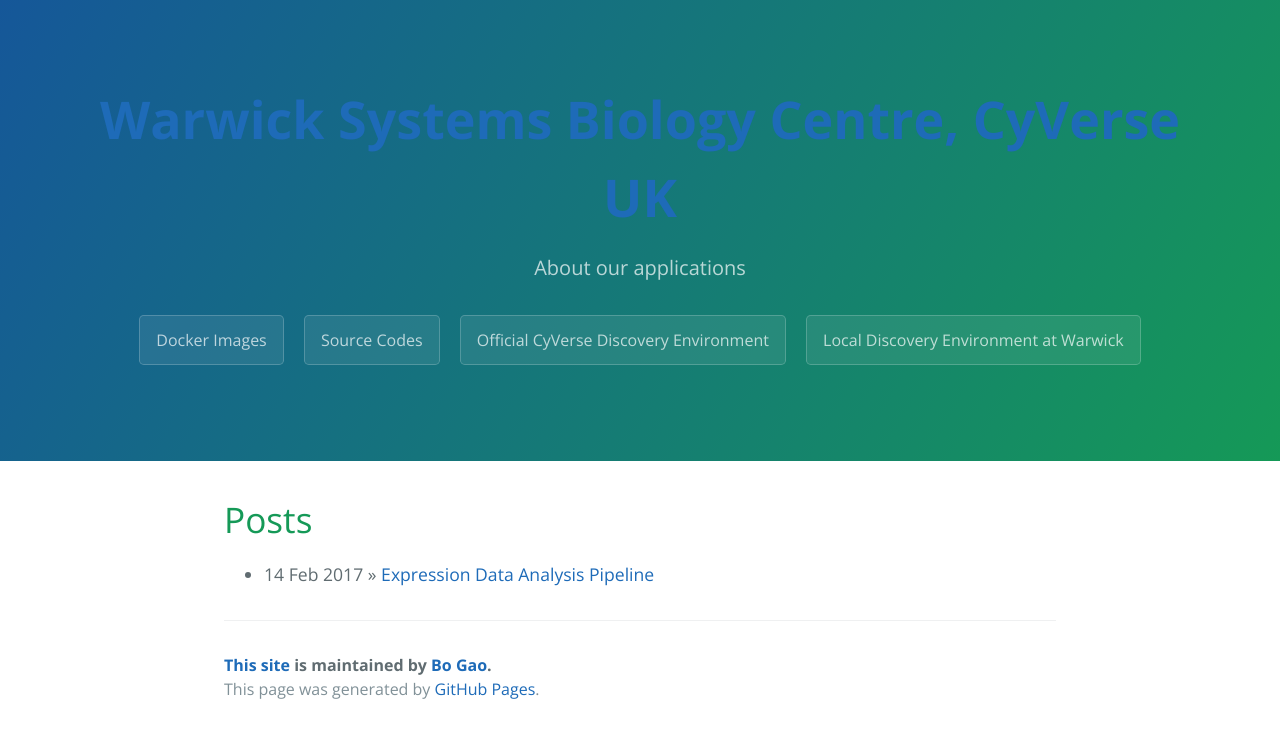
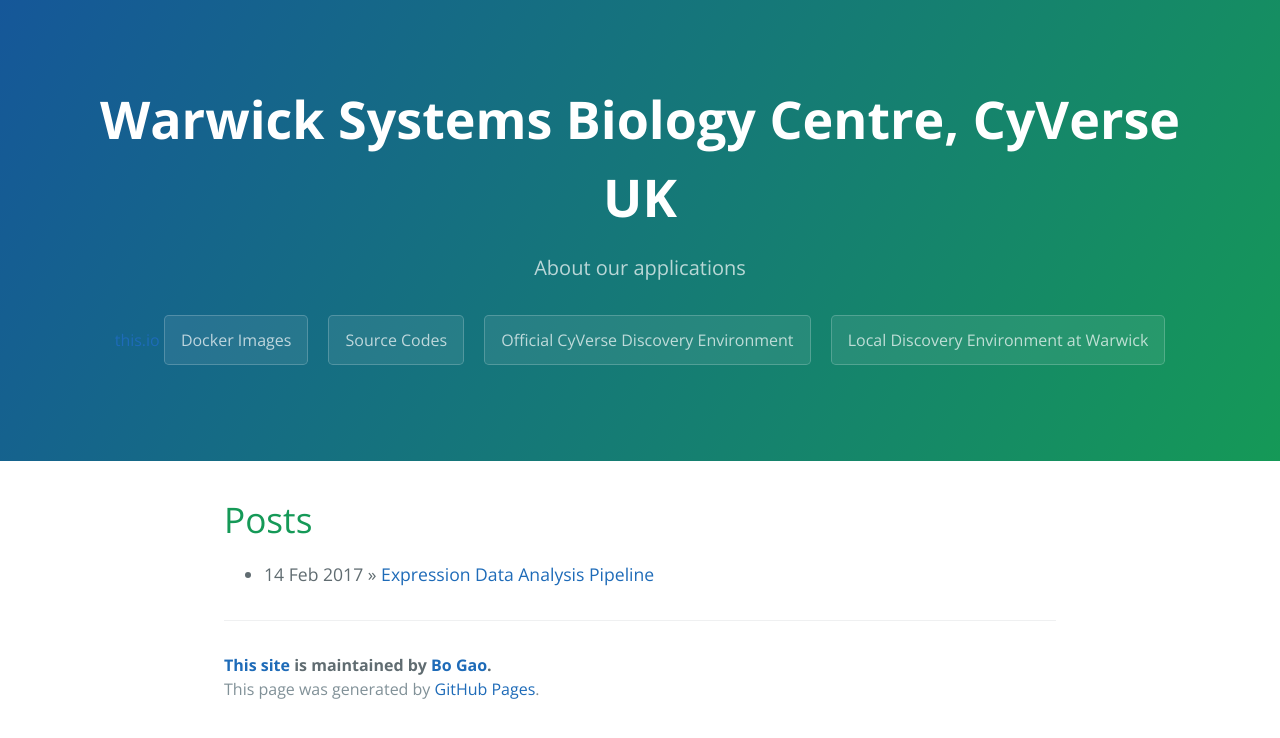
Before and after one commit to cyversewarwick/cyversewarwick.github.io, a Jekyll site: the page built from index.html, in a window 1280 px wide. Shown: the top 738 px of the page. Built offline with Jekyll 4.4.1, drawn with Linux system fonts in a browser that asks for light colours.

Commit message:
Update page-header.html

```diff
--- a/_includes/page-header.html
+++ b/_includes/page-header.html
@@ -1,6 +1,7 @@
 <section class="page-header">
-  <a href="{{ site.url }}"><h1 class="project-name">{{ site.title }}</h1></a>
-  <h2 class="project-tagline">{{ site.tagline }}</h2>
+  <h1 class="project-name">{{ site.title }}</h1>
+  <h2 class="project-tagline" class="btn">{{ site.tagline }}</h2>
+  <a href="{{ site.url }}">this.io</a>
   <a href="https://hub.docker.com/u/cyversewarwick/" class="btn">Docker Images</a>
   <a href="https://github.com/cyversewarwick" class="btn">Source Codes</a>
   <a href="https://de.cyverse.org/de/" class="btn">Official CyVerse Discovery Environment</a>
```
